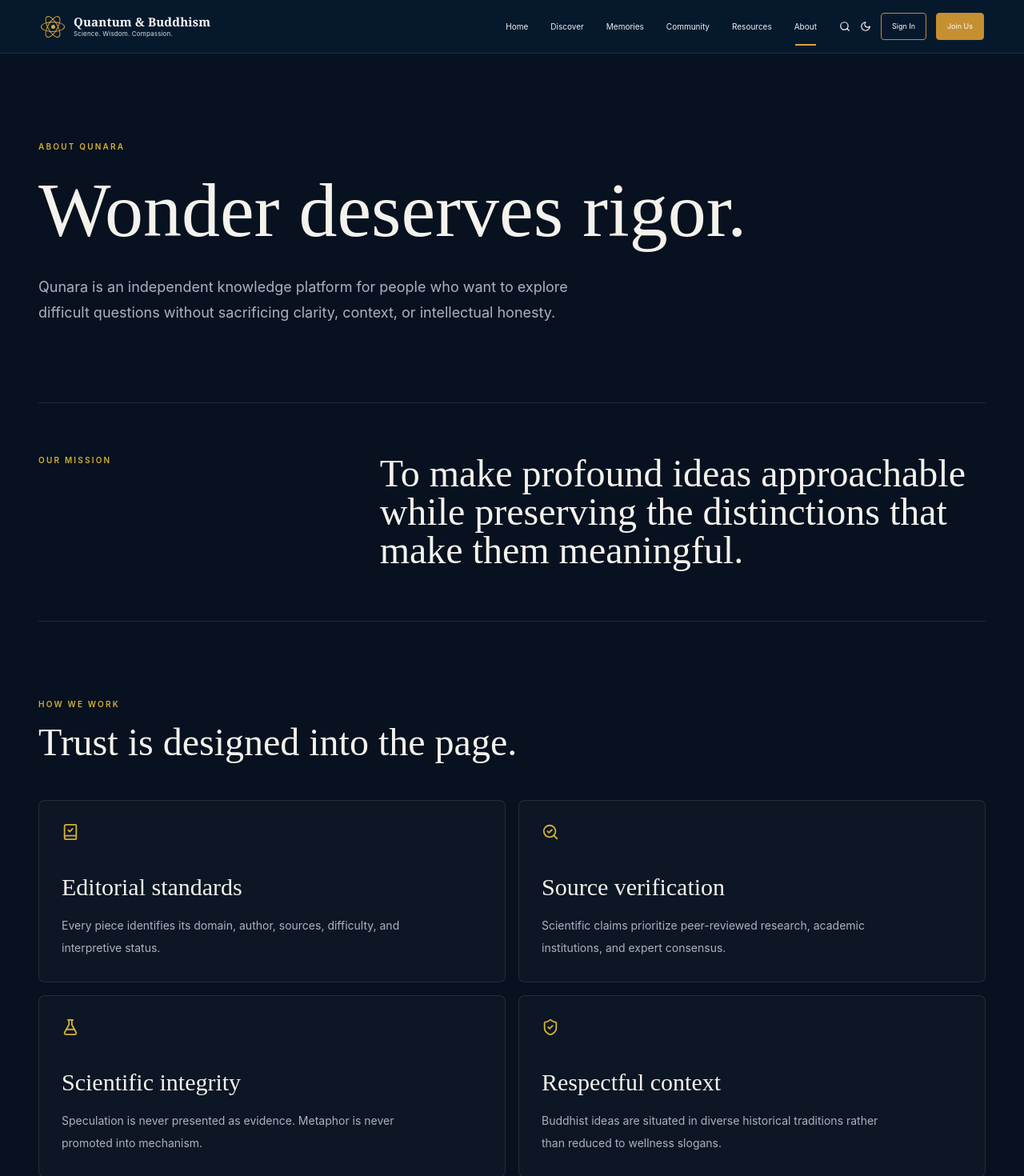
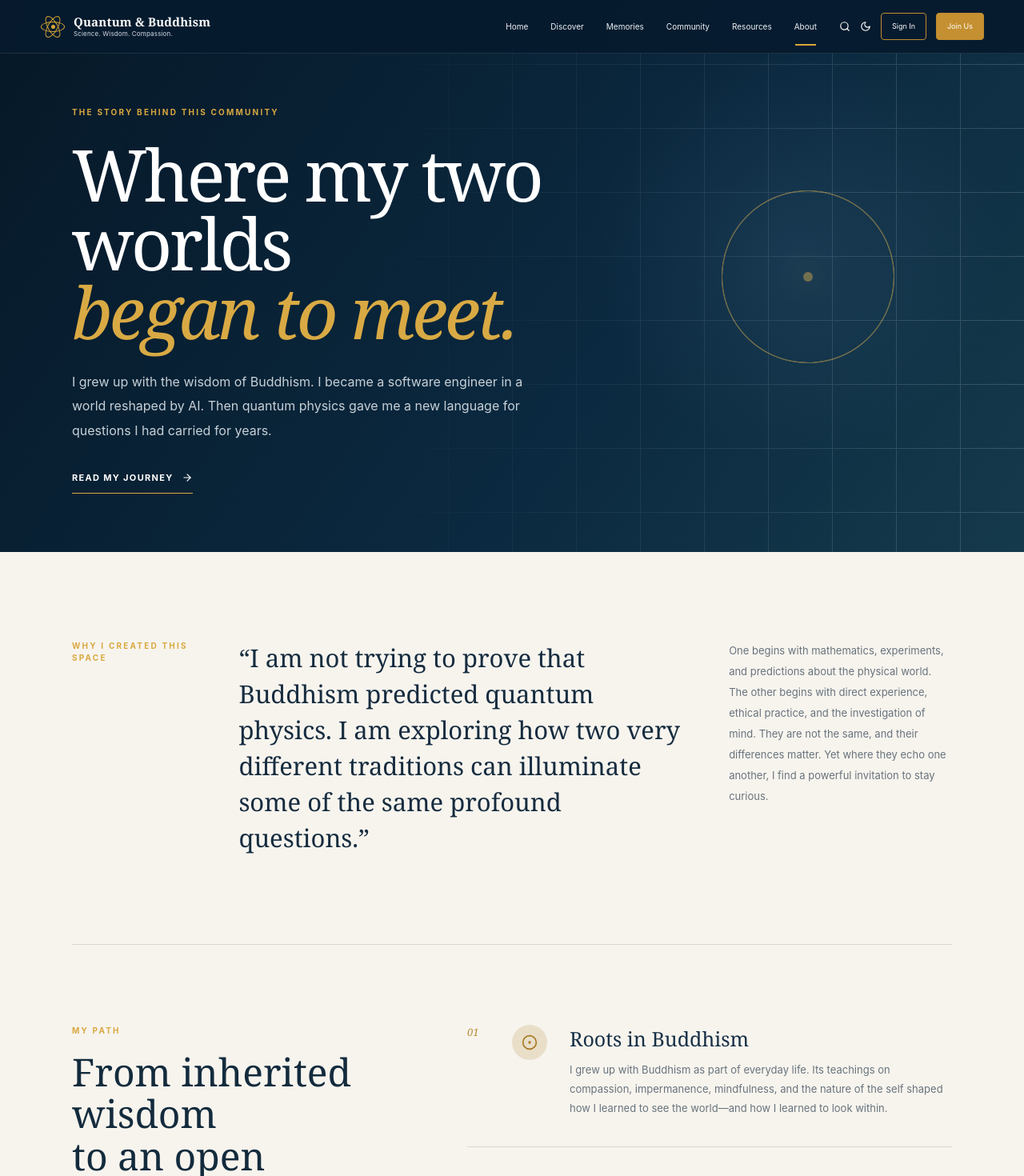
Before and after one commit to nhatdo1330/qunara, a Next.js app: page /about in a window 1280 px wide. Shown: the top 1470 px of the page at 80% size. Built offline with nearby package versions, Linux system fonts and the light colour scheme.

Commit message:
Add founder story and quantum Buddhism connections

```diff
--- a/src/app/about/page.tsx
+++ b/src/app/about/page.tsx
@@ -1,4 +1,52 @@
-import type { Metadata } from "next"; import { BookCheck,FlaskConical,SearchCheck,ShieldCheck } from "lucide-react";
-export const metadata:Metadata={title:"About",description:"Qunara's mission, editorial standards, source verification, and scientific integrity."};
-const standards=[{icon:BookCheck,title:"Editorial standards",text:"Every piece identifies its domain, author, sources, difficulty, and interpretive status."},{icon:SearchCheck,title:"Source verification",text:"Scientific claims prioritize peer-reviewed research, academic institutions, and expert consensus."},{icon:FlaskConical,title:"Scientific integrity",text:"Speculation is never presented as evidence. Metaphor is never promoted into mechanism."},{icon:ShieldCheck,title:"Respectful context",text:"Buddhist ideas are situated in diverse historical traditions rather than reduced to wellness slogans."}];
-export default function About(){return <><header className="page-hero"><p className="kicker">About Qunara</p><h1 className="page-title mt-6">Wonder deserves rigor.</h1><p className="mt-8 max-w-2xl text-lg leading-8 text-mist">Qunara is an independent knowledge platform for people who want to explore difficult questions without sacrificing clarity, context, or intellectual honesty.</p></header><section className="shell pb-24"><div className="grid gap-12 border-y border-white/10 py-16 md:grid-cols-[1fr_2fr]"><p className="kicker">Our mission</p><p className="max-w-3xl font-serif text-3xl leading-snug sm:text-5xl">To make profound ideas approachable while preserving the distinctions that make them meaningful.</p></div></section><section id="standards" className="shell pb-28"><p className="kicker">How we work</p><h2 className="section-title mb-12 mt-4">Trust is designed into the page.</h2><div className="grid gap-4 md:grid-cols-2">{standards.map(({icon:Icon,title,text})=><article className="rounded-lg border border-white/10 bg-white/[.025] p-7" key={title}><Icon size={22} className="mb-10 text-gold"/><h3 className="font-serif text-3xl">{title}</h3><p className="mt-4 max-w-md text-sm leading-7 text-mist">{text}</p></article>)}</div></section></>}
+import type { Metadata } from "next";
+import Link from "next/link";
+import { ArrowRight, Atom, Bot, Braces, CircleDot, Network, Sparkles, Users } from "lucide-react";
+
+export const metadata:Metadata={title:"My Story",description:"The story behind Quantum & Buddhism—from a Buddhist upbringing and software engineering to AI, quantum ideas, and a community of open inquiry."};
+
+const journey=[
+  {number:"01",icon:CircleDot,title:"Roots in Buddhism",text:"I grew up with Buddhism as part of everyday life. Its teachings on compassion, impermanence, mindfulness, and the nature of the self shaped how I learned to see the world—and how I learned to look within."},
+  {number:"02",icon:Braces,title:"Becoming an engineer",text:"I found another way of understanding reality through software engineering. Building systems taught me to think in structures, relationships, causes, feedback loops, and layers of abstraction. It also taught me humility: even elegant systems can behave in unexpected ways."},
+  {number:"03",icon:Bot,title:"Awakening in the AI era",text:"As artificial intelligence began transforming our work and our lives, my questions became more urgent. What is intelligence? What is consciousness? What makes experience meaningful? Technology could imitate more of the mind, but the mystery of awareness remained."},
+  {number:"04",icon:Atom,title:"Discovering quantum ideas",text:"My exploration of quantum physics opened a new horizon. I encountered a reality described through probability, measurement, uncertainty, and relationships—not the solid, separate world that common sense seems to present. Some of these themes felt strangely familiar."},
+];
+
+const connections=[
+  {title:"A relational world",quantum:"Quantum properties are understood through interactions, systems, and measurement contexts.",buddhism:"Dependent origination teaches that things arise through causes and conditions, not in isolation.",note:"Both invite us to question the idea of completely independent things."},
+  {title:"Change is fundamental",quantum:"At the smallest scales, physical reality is dynamic, probabilistic, and continually interacting.",buddhism:"Impermanence describes all conditioned experience as changing from moment to moment.",note:"Both replace the image of a fixed world with one of process and transformation."},
+  {title:"Limits of ordinary perception",quantum:"Quantum phenomena resist the categories and intuitions formed by everyday experience.",buddhism:"Meditative inquiry examines how perception and mental habits construct our experience of reality.",note:"Both ask us to look beyond first impressions, using very different methods."},
+  {title:"The observer question",quantum:"Measurement is essential to how quantum predictions connect with observable outcomes.",buddhism:"Mindfulness places careful observation at the center of understanding lived experience.",note:"The parallel is thought-provoking, but consciousness is not required by standard quantum theory."},
+];
+
+export default function About(){return <div className="story-page">
+  <header className="story-hero">
+    <div className="story-orbit" aria-hidden="true"><i/><i/><i/><span/></div>
+    <div className="story-hero-inner">
+      <p className="story-eyebrow">The story behind this community</p>
+      <h1>Where my two worlds<br/><em>began to meet.</em></h1>
+      <p className="story-lead">I grew up with the wisdom of Buddhism. I became a software engineer in a world reshaped by AI. Then quantum physics gave me a new language for questions I had carried for years.</p>
+      <Link href="#journey" className="story-link">Read my journey <ArrowRight/></Link>
+    </div>
+  </header>
+
+  <section className="story-intro">
+    <p className="story-section-label">Why I created this space</p>
+    <blockquote>“I am not trying to prove that Buddhism predicted quantum physics. I am exploring how two very different traditions can illuminate some of the same profound questions.”</blockquote>
+    <p>One begins with mathematics, experiments, and predictions about the physical world. The other begins with direct experience, ethical practice, and the investigation of mind. They are not the same, and their differences matter. Yet where they echo one another, I find a powerful invitation to stay curious.</p>
+  </section>
+
+  <section className="journey-section" id="journey">
+    <div className="story-section-head"><p className="story-section-label">My path</p><h2>From inherited wisdom<br/>to an open inquiry.</h2></div>
+    <div className="journey-list">{journey.map(({number,icon:Icon,title,text})=><article key={number}><span className="journey-number">{number}</span><span className="journey-icon"><Icon/></span><div><h3>{title}</h3><p>{text}</p></div></article>)}</div>
+  </section>
+
+  <section className="connections-section">
+    <div className="story-section-head"><p className="story-section-label">Shared questions, different paths</p><h2>Connections worth<br/>exploring carefully.</h2><p>These are resonances, not scientific equivalences. They offer starting points for dialogue—not shortcuts to certainty.</p></div>
+    <div className="connection-grid">{connections.map((item,index)=><article key={item.title}><span>0{index+1}</span><h3>{item.title}</h3><div className="comparison"><p><b><Atom/> Quantum lens</b>{item.quantum}</p><p><b><Sparkles/> Buddhist lens</b>{item.buddhism}</p></div><footer>{item.note}</footer></article>)}</div>
+  </section>
+
+  <section className="community-callout">
+    <Network className="community-network"/>
+    <div><p className="story-section-label">The next chapter</p><h2>Let’s explore the mystery together.</h2><p>I am building a community for scientists, engineers, practitioners, philosophers, and curious minds. A place where we can learn without pretending to have all the answers, compare ideas without collapsing their differences, and bring both clear thinking and compassion to the unknown.</p><div className="community-actions"><Link href="/contact">Join the community <Users/></Link><Link href="/explore">Explore resources <ArrowRight/></Link></div></div>
+  </section>
+</div>}
```
Also changed, not shown: src/app/globals.css.
